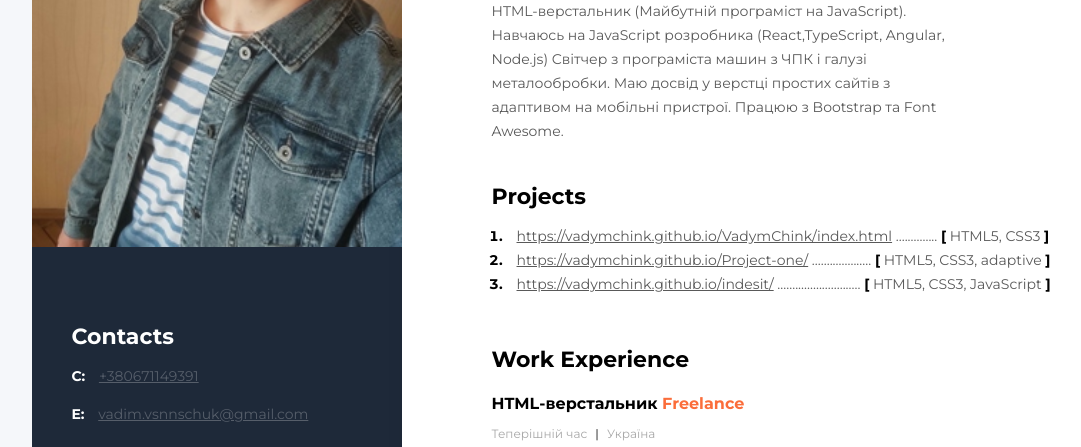
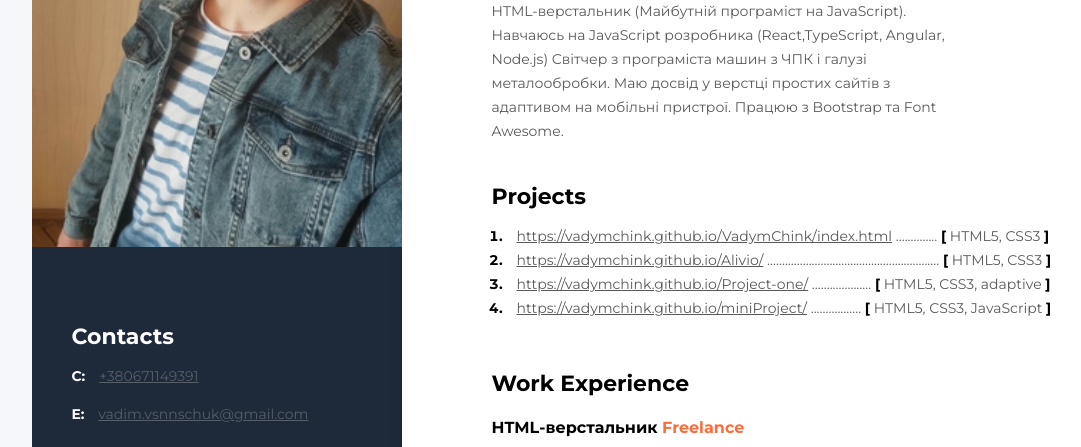
Before and after one commit to VadymChink/cv, a plain HTML site: page index.html in a window 1280 px wide. Shown: the part 294-741 px from the top of the page, without its empty margins (92-1173 px from the left). Drawn offline with Linux system fonts and the light colour scheme.

Commit message:
end editing cv

```diff
--- a/index.html
+++ b/index.html
@@ -37,30 +37,32 @@
 		<div class="Projects">
 			<h3 class="title">Projects</h3>
 			<ol class="projects-list">
-
 				<li class="projects-title">
                     <span class="project">
                          <a href="https://vadymchink.github.io/VadymChink/index.html" class="project-link">https://vadymchink.github.io/VadymChink/index.html</a>
                     <span class="delete">..............</span><br class="br">
                     <span class="project-bracket">[</span>  HTML5, CSS3 <span class="project-bracket">]</span>
                 </span>
-
+				</li>
+				<li class="projects-title">
+                    <span class="project">
+                         <a href="https://vadymchink.github.io/Alivio/" class="project-link">https://vadymchink.github.io/Alivio/</a>
+                    <span class="delete">..........................................................</span><br class="br">
+                    <span class="project-bracket">[</span>  HTML5, CSS3 <span class="project-bracket">]</span>
+                </span>
 				</li>
 				<li class="projects-title">
                     <span class="project"><a href="https://vadymchink.github.io/Project-one/" class="project-link">https://vadymchink.github.io/Project-one/</a>
                     <span class="delete">....................</span><br class="br">
                     <span class="project-bracket">[</span> HTML5, CSS3, adaptive <span class="project-bracket">]</span>
                 </span>
-
 				</li>
-
 				<li class="projects-title">
                    <span class="project">
-                    <a href="https://vadymchink.github.io/miniProject/" class="project-link">https://vadymchink.github.io/indesit/</a>
-                    <span class="delete">............................</span> <br class="br">
+                    <a href="https://vadymchink.github.io/miniProject/" class="project-link">https://vadymchink.github.io/miniProject/</a>
+                    <span class="delete">.................</span> <br class="br">
                     <span class="project-bracket">[</span> HTML5, CSS3, JavaScript <span
 		                   class="project-bracket">]</span>
-
                    </span>
 				</li>
 			</ol>
```
